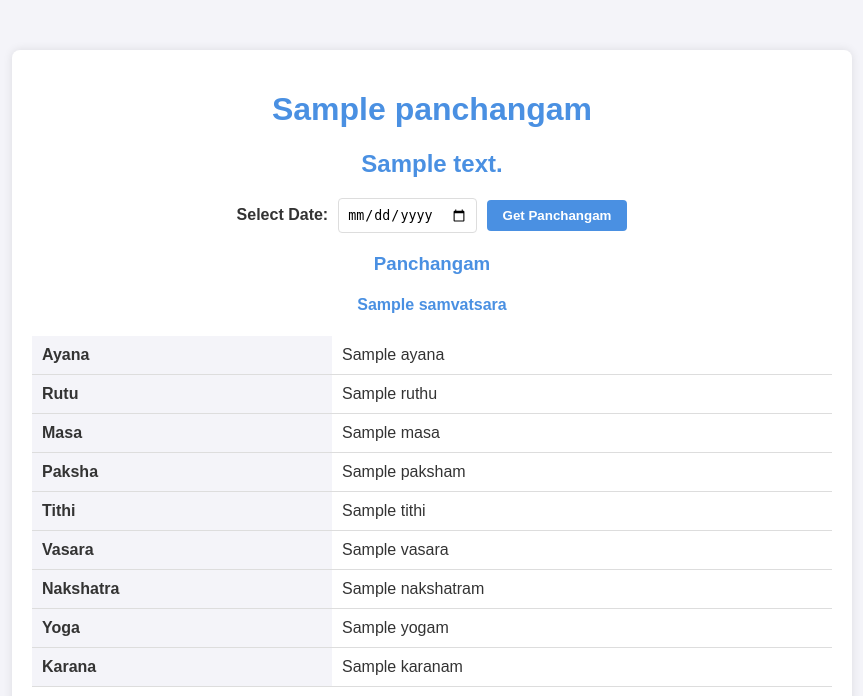
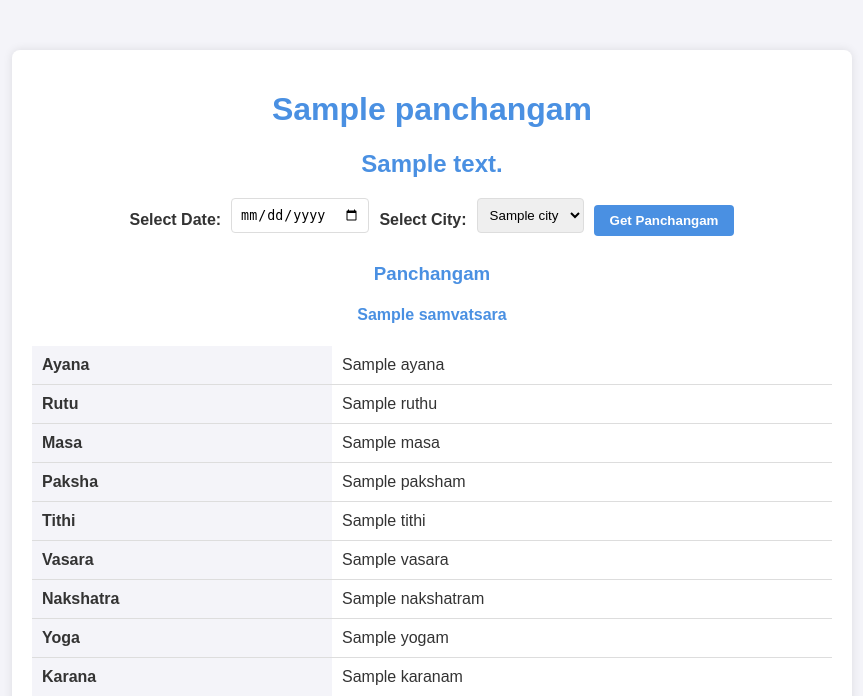
Before and after one commit to TheGhoul27/Panchangam, a Flask app: template app/templates/index.html in a window 1280 px wide. Shown: the top 696 px of the page, without its empty margins (208-1071 px from the left). Run offline with Flask 3, Linux system fonts and the light colour scheme; the template is opened without the code that fills it: most values are stand-ins (such as "Sample title", 1, 10 or a date in 2020).

Commit message:
City Selection added

```diff
--- a/app/scraper.py
+++ b/app/scraper.py
@@ -10,11 +10,11 @@ def get_content(url, css):
     return panchangam
 
 
-def get_panchangam(date_obj):
+def get_panchangam(date_obj, city):
     css = "td"
     date_str = date_obj.strftime('%Y-%m-%d')
     # url = "https://www.panchangam.org/global/daily.php?city=New+York#google_vignette"
-    url = f"https://www.panchangam.org/global/daily.php?city=New+York&date={date_str}"
+    url = f"https://www.panchangam.org/global/daily.php?city={city}&date={date_str}"
 
     day_map = {
         'Monday': 'Indu Vasara',
--- a/app/static/styles.css
+++ b/app/static/styles.css
@@ -24,6 +24,7 @@ form {
     display: flex;
     justify-content: center;
     align-items: center;
+    flex-wrap: wrap;
     margin-bottom: 20px;
 }
 
@@ -32,11 +33,13 @@ form label {
     font-weight: bold;
 }
 
-form input[type="date"] {
+form input[type="date"],
+form select {
     padding: 8px;
     border: 1px solid #ddd;
     border-radius: 4px;
     margin-right: 10px;
+    margin-bottom: 10px;
 }
 
 form button {
--- a/app/templates/index.html
+++ b/app/templates/index.html
@@ -13,6 +13,12 @@
         <form method="post">
             <label for="date">Select Date:</label>
             <input type="date" id="date" name="date" value="{{ date }}">
+            <label for="city">Select City:</label>
+            <select id="city" name="city">
+                {% for city in cities %}
+                    <option value="{{ city }}" {% if city == selected_city %}selected{% endif %}>{{ city }}</option>
+                {% endfor %}
+            </select>
             <button type="submit">Get Panchangam</button>
         </form>
         <h3>Panchangam</h3>
```
Also changed, not shown: app/routes.py (+8 -2 lines), 1 other file.
